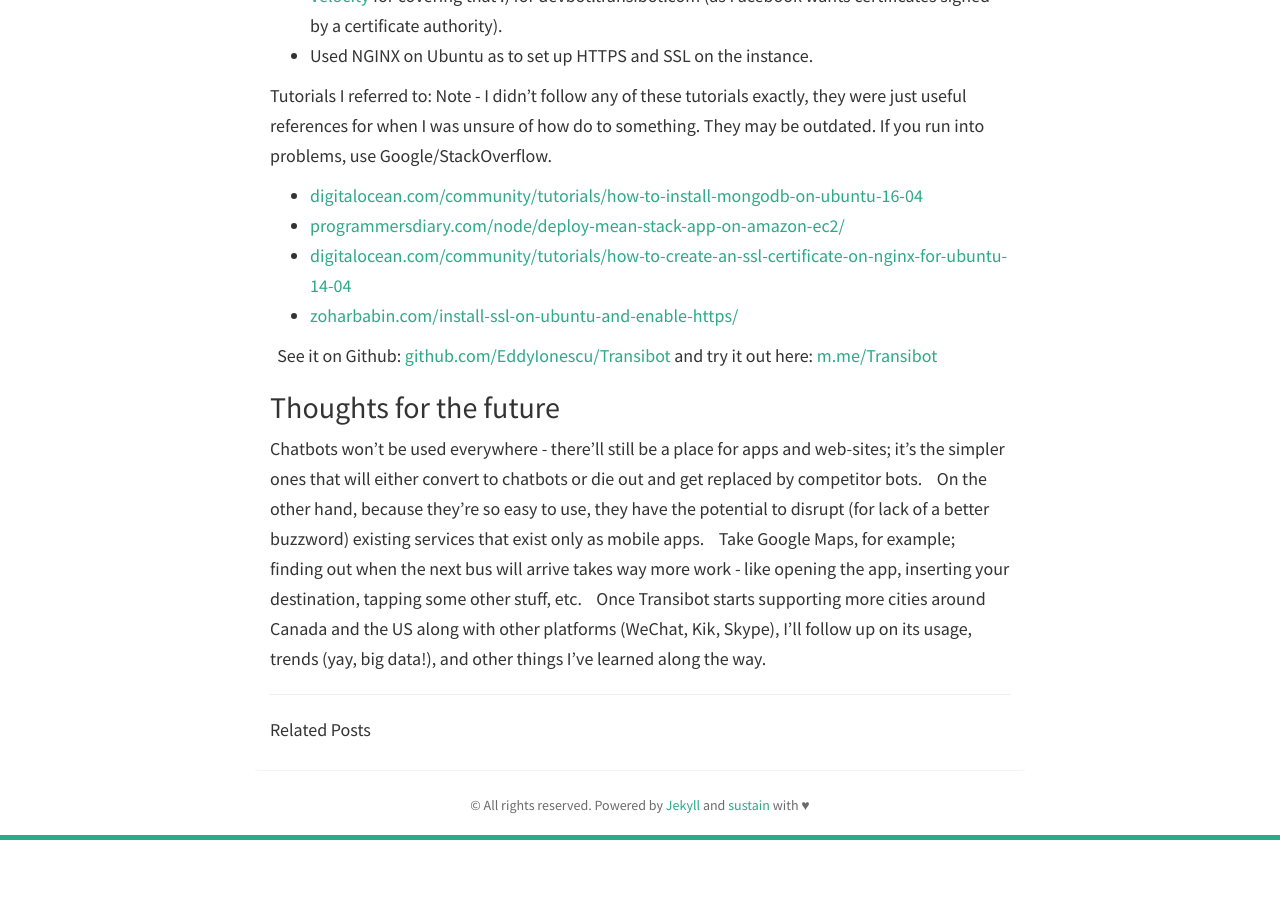
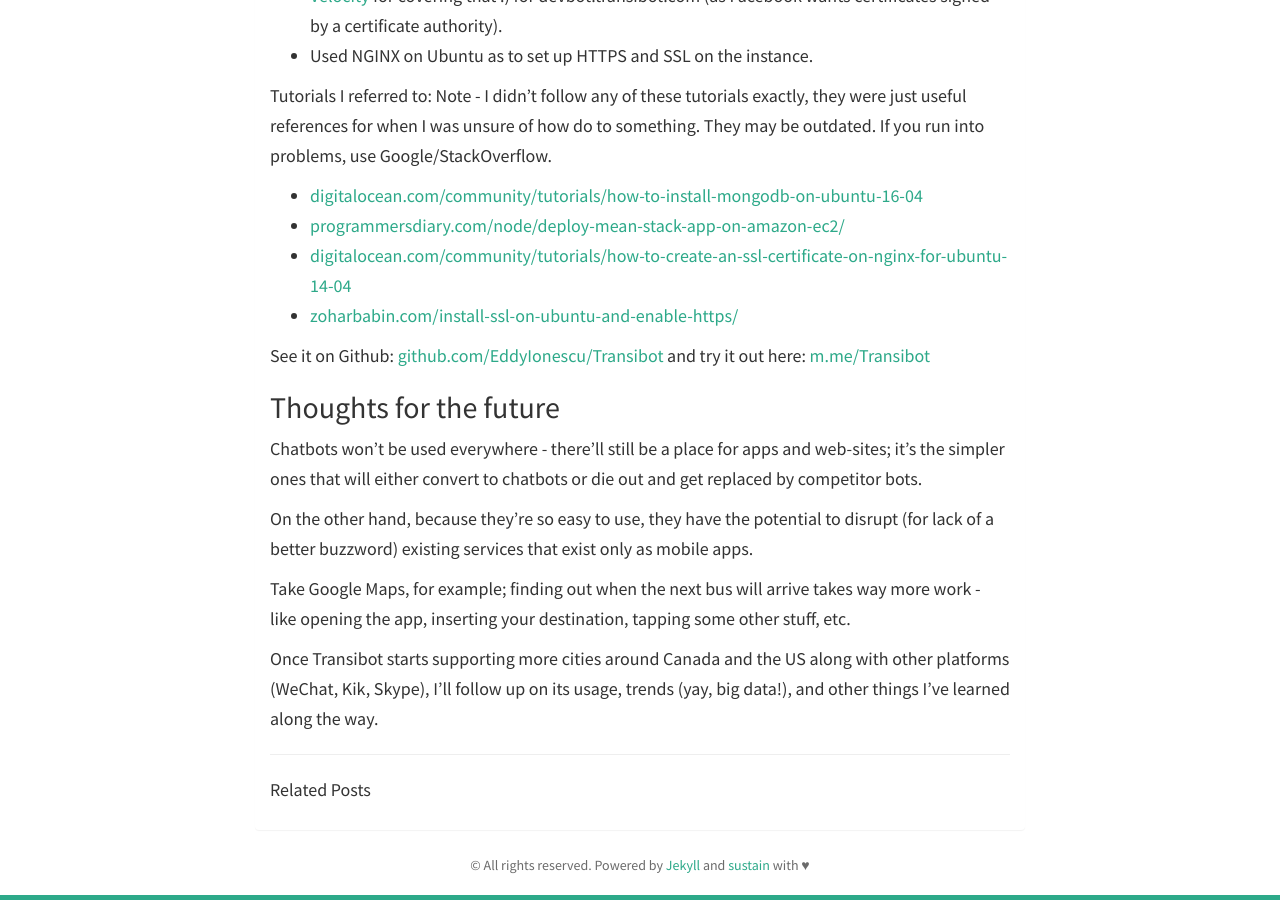
Before and after one commit to EddyIonescu/eddyionescu.github.io, a Jekyll site: the page built from _posts/2017-01-30-Reflecting on Transibot.md, in a window 1280 px wide and 900 px high, scrolled down 3114 px. Built offline with Jekyll 4.4.1, drawn with Linux system fonts in a browser that asks for light colours; nearby versions of some CDN libraries; our own code applies the rules of GitHub Pages for plain Markdown files; before the commit the page ends 3954 px from its top, so only the background shows below that.

Commit message:
Update 2017-01-30-Reflecting on Transibot.md

```diff
--- a/_posts/2017-01-30-Reflecting on Transibot.md
+++ b/_posts/2017-01-30-Reflecting on Transibot.md
@@ -86,23 +86,23 @@
 
 Tutorials I referred to:
 Note - I didn't follow any of these tutorials exactly, they were just useful references for when I was unsure of how do to something. They may be outdated. If you run into problems, use Google/StackOverflow.
-&nbsp;
+
 <ul>
 <li><a href="https://www.digitalocean.com/community/tutorials/how-to-install-mongodb-on-ubuntu-16-04">digitalocean.com/community/tutorials/how-to-install-mongodb-on-ubuntu-16-04</a></li>
 <li><a href="http://programmersdiary.com/node/deploy-mean-stack-app-on-amazon-ec2/">programmersdiary.com/node/deploy-mean-stack-app-on-amazon-ec2/</a></li>
 <li><a href="https://www.digitalocean.com/community/tutorials/how-to-create-an-ssl-certificate-on-nginx-for-ubuntu-14-04">digitalocean.com/community/tutorials/how-to-create-an-ssl-certificate-on-nginx-for-ubuntu-14-04</a></li>
 <li><a href="http://www.zoharbabin.com/install-ssl-on-ubuntu-and-enable-https/">zoharbabin.com/install-ssl-on-ubuntu-and-enable-https/</a></li>
 </ul>
-&nbsp;
+
 See it on Github: <a href="https://github.com/EddyIonescu/Transibot">github.com/EddyIonescu/Transibot</a> and try it out here: <a href="https://m.me/Transibot">m.me/Transibot</a>
-&nbsp;
+
 
 <h2 id="l4">Thoughts for the future</h2>
 
 Chatbots won't be used everywhere - there'll still be a place for apps and web-sites; it's the simpler ones that will either convert to chatbots or die out and get replaced by competitor bots.
-&nbsp;&nbsp;
+
 On the other hand, because they're so easy to use, they have the potential to disrupt (for lack of a better buzzword) existing services that exist only as mobile apps.
-&nbsp;&nbsp;
+
 Take Google Maps, for example; finding out when the next bus will arrive takes way more work - like opening the app, inserting your destination, tapping some other stuff, etc.
-&nbsp;&nbsp;
+
 Once Transibot starts supporting more cities around Canada and the US along with other platforms (WeChat, Kik, Skype), I'll follow up on its usage, trends (yay, big data!), and other things I've learned along the way.
```
